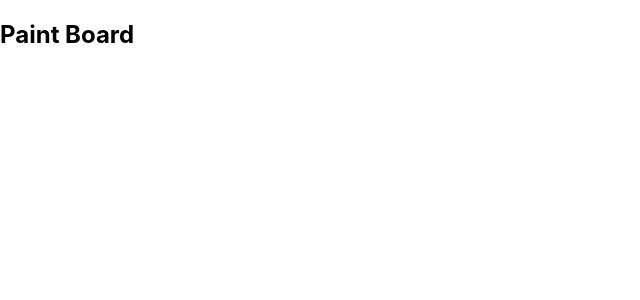
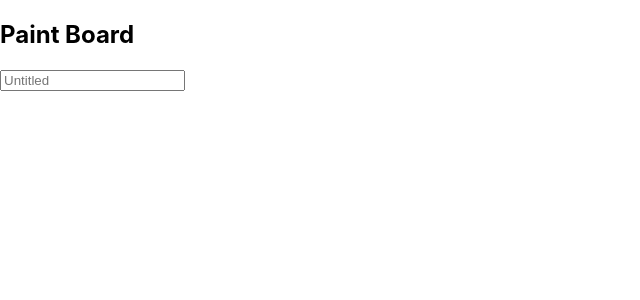
Before and after one commit to Asilo5/hooks-paint-app, a React (Create React App) app: page / in a window 1280 px wide. Shown: the top 300 px of the page, without its empty margins (0-640 px from the left). Built offline with nearby package versions, Linux system fonts and the light colour scheme.

Commit message:
Add state hooks to set the name of the input

```diff
--- a/src/Components/App/App.js
+++ b/src/Components/App/App.js
@@ -6,13 +6,15 @@ import React, { useState,
 } from 'react';
 import randomColor from 'randomcolor';
 
+import Name from '../Name/Name';
+
 
 function App() {
 
   return (
     <section className="App">
       <h1>Paint Board</h1>
-
+      <Name />
     </section>
   );
 }
--- a/src/Components/Name/Name.js
+++ b/src/Components/Name/Name.js
@@ -1,11 +1,15 @@
-import React from 'react';
+import React, { useState } from 'react';
 
 
 const Name = () => {
-
+   const [name, setName] = useState('');
     return (
       <form>
-
+          <input value={name}
+                 onChange={(e) => setName(e.target.value)}
+                 onClick={(e) => e.target.setSelectionRange(0, e.target.value.length)}
+                 placeholder='Untitled'
+          />
       </form>
     );
 }
```
